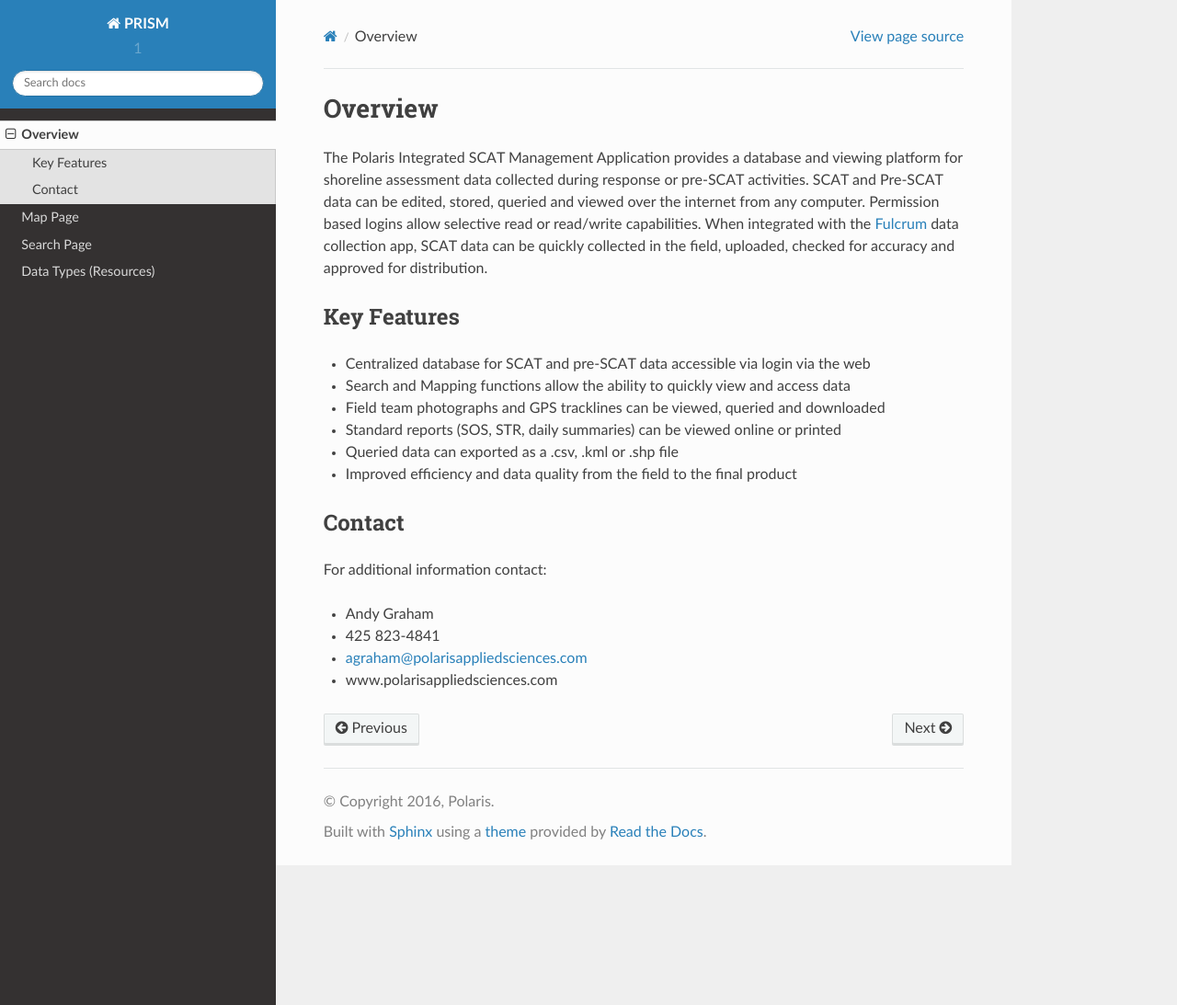
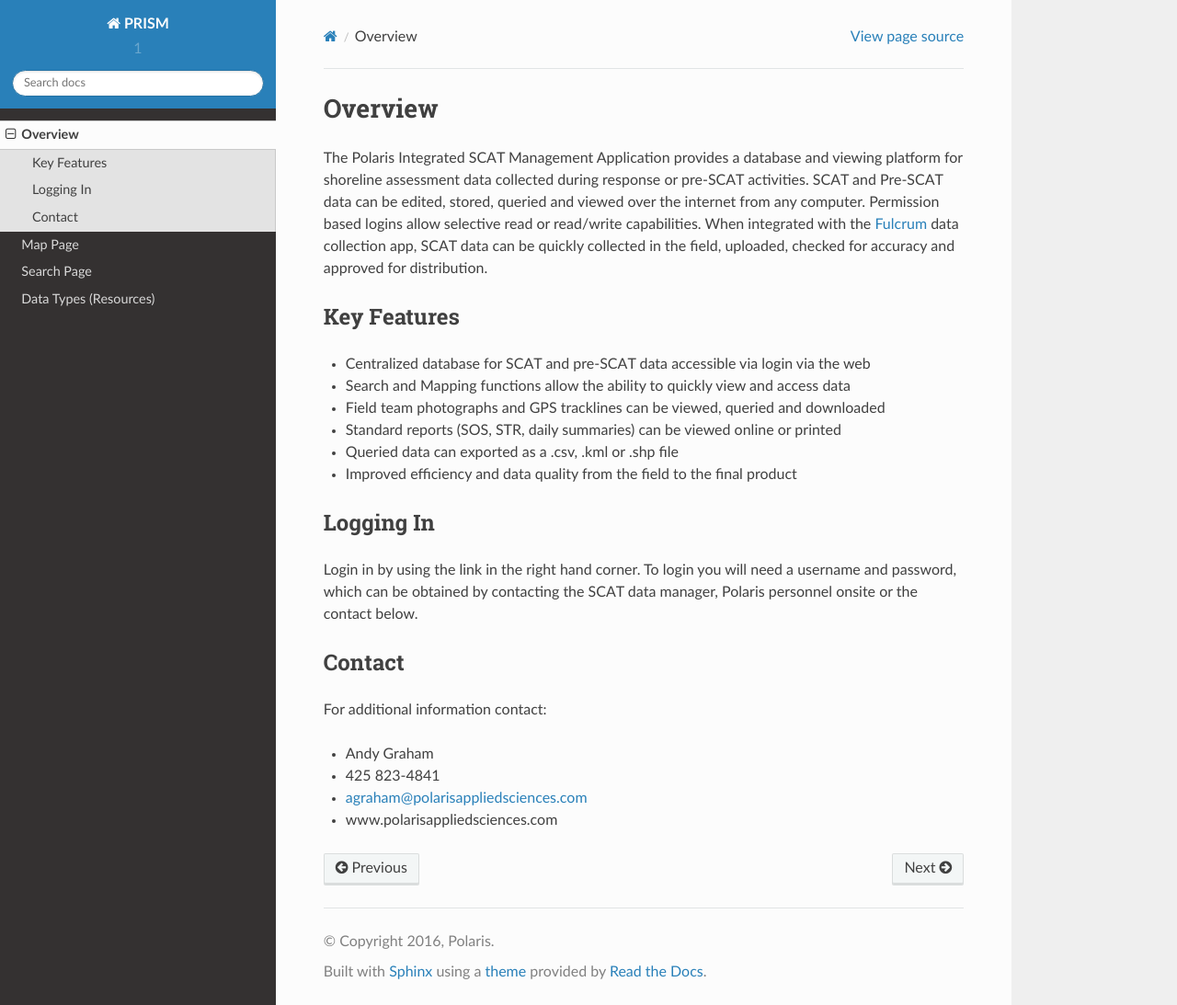
Before and after one commit to agraham/PRISM_rtd, a Sphinx documentation site: the page built from docs/overview.rst, in a window 1280 px wide and 1093 px high. Shown: the whole window at 92% size. Built offline with Sphinx 7.4.7 and the Read the Docs theme 2.0.0, drawn with Linux system fonts in a browser that asks for light colours.

Commit message:
Update overview.rst

```diff
--- a/docs/overview.rst
+++ b/docs/overview.rst
@@ -4,7 +4,7 @@ Overview
 The Polaris Integrated SCAT Management Application provides a database and viewing platform for shoreline assessment data collected during response or pre-SCAT activities. SCAT and Pre-SCAT data can be edited, stored, queried and viewed over the internet from any computer. Permission based logins allow selective read or read/write capabilities. When integrated with the `Fulcrum <http://www.fulcrumapp.com>`_ data collection app, SCAT data can be quickly collected in the field, uploaded, checked for accuracy and approved for distribution.
 
 Key Features
---------
+-------------
 
 - Centralized database for SCAT and pre-SCAT data accessible via login via the web
 - Search and Mapping functions allow the ability to quickly view and access data
@@ -12,6 +12,11 @@ Key Features
 - Standard reports (SOS, STR, daily summaries) can be viewed online or printed
 - Queried data can exported as a .csv, .kml or .shp file
 - Improved efficiency and data quality from the field to the final product
+
+Logging In
+-------------
+
+Login in by using the link in the right hand corner.  To login you will need a username and password, which can be obtained by contacting the SCAT data manager,  Polaris personnel onsite or the contact below.
 
 Contact
 ------------
```
